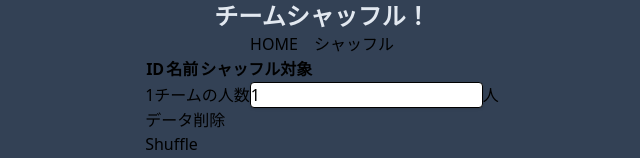
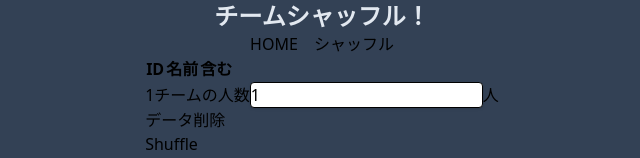
Before and after one commit to azufb/team_shuffle, a React (Vite) app: page /shuffle in a window 1280 px wide. Shown: the top 158 px of the page, without its empty margins (318-958 px from the left). Built offline with nearby package versions, Linux system fonts and the light colour scheme.

Commit message:
ヘッダー修正

```diff
--- a/src/CONST.ts
+++ b/src/CONST.ts
@@ -1,5 +1,5 @@
 export const LOCAL_STORAGE_ALL_MEMBERS_KEY = "allMembers";
 
-export const MembersTableHeaders: string[] = ["ID", "名前", "シャッフル対象"];
+export const MembersTableHeaders: string[] = ["ID", "名前", "含む"];
 
 export const ShuffleResultTableHeaders: string[] = ["ID", "名前"];
```
